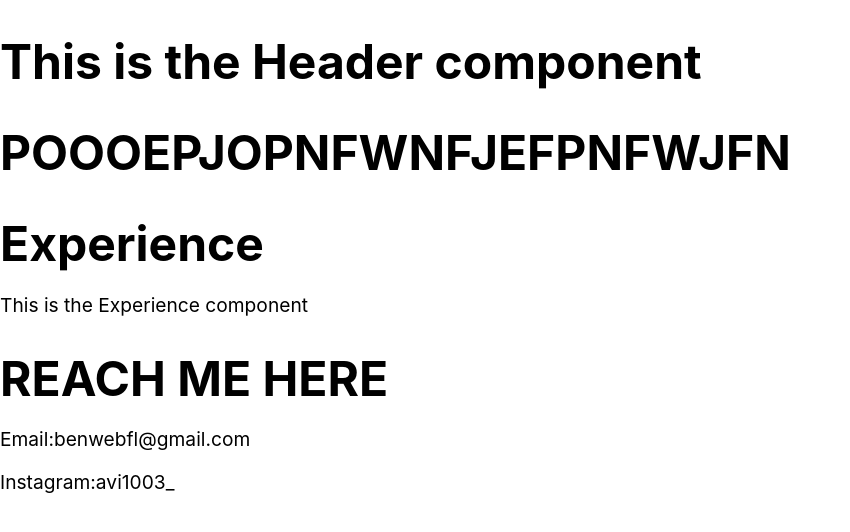
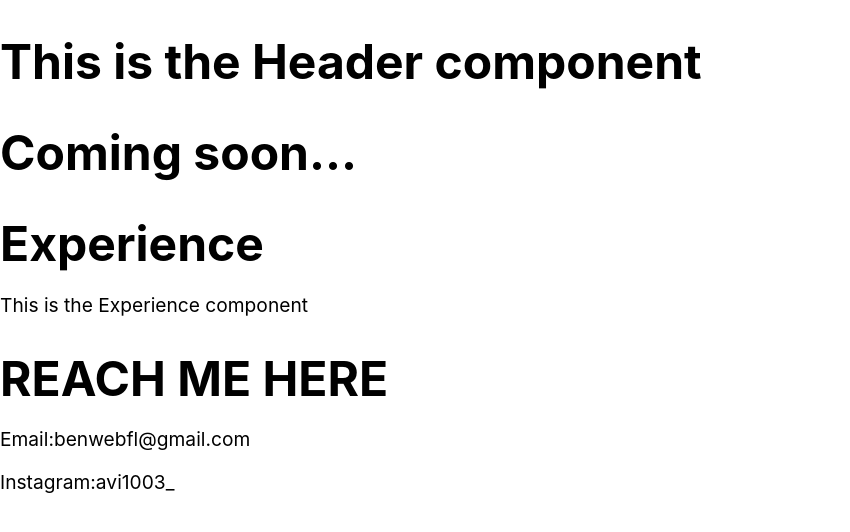
Before and after one commit to benji2803/my-portfolio, a React (Create React App) app: page / in a window 1280 px wide. Shown: the top 532 px of the page, without its empty margins (0-850 px from the left). Built offline with nearby package versions, Linux system fonts and the light colour scheme.

Commit message:
Added untracked files for portfolio components

```diff
--- a/src/Home.js
+++ b/src/Home.js
@@ -4,7 +4,7 @@ import './Home.css'; // If the CSS file exists
 function Home() {
   return (
     <div>
-      <h1>POOOEPJOPNFWNFJEFPNFWJFN</h1>
+      <h1>Coming soon...</h1>
     </div>
   );
 }
```
Also changed, not shown: 2 other files (tests, documents, lock files or other folders).
